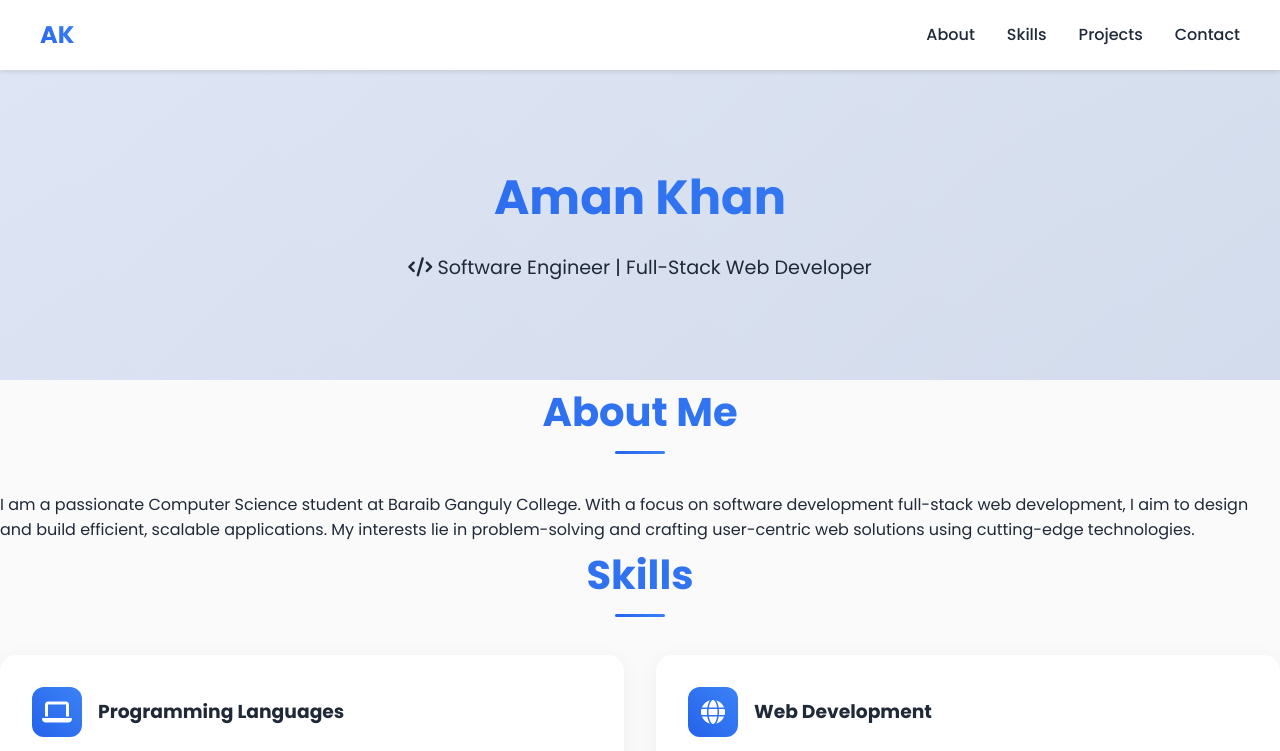
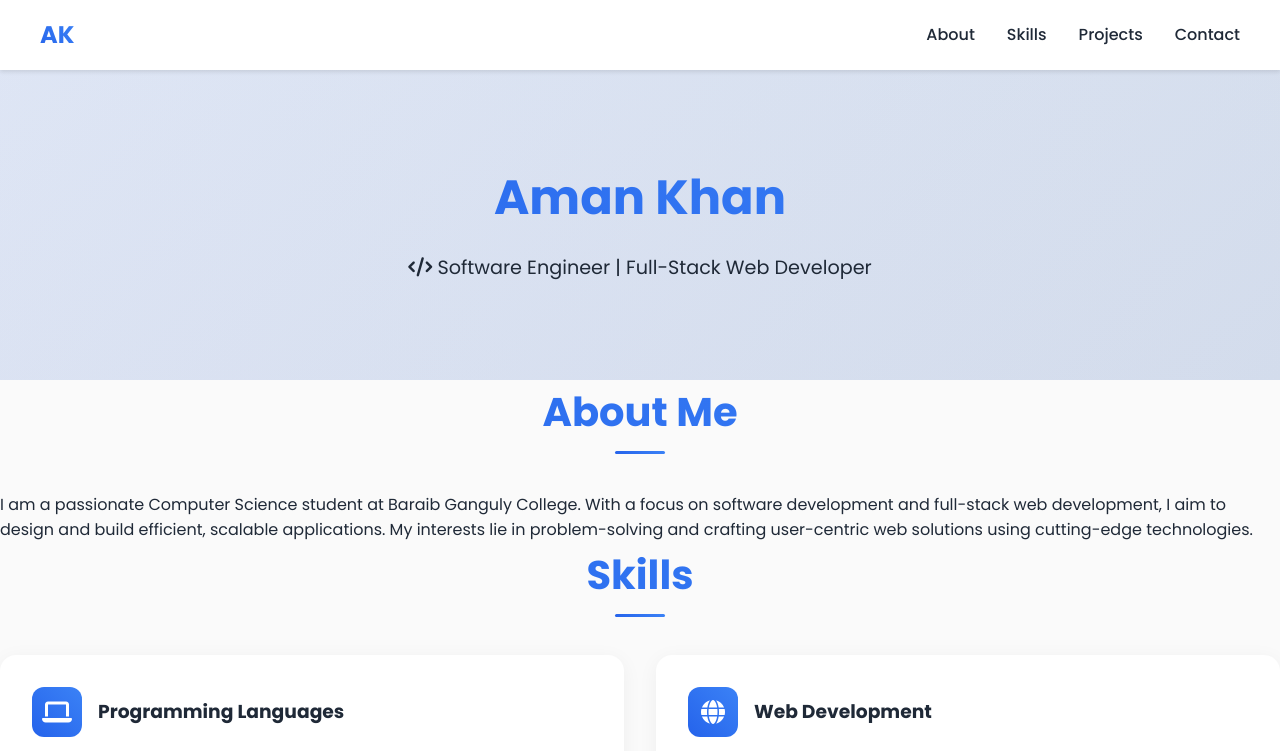
Before and after one commit to Aman00369/Aman-Portfolio-Website, a plain HTML site: page index.html in a window 1280 px wide. Shown: the top 751 px of the page. Drawn offline with Linux system fonts and the light colour scheme.

Commit message:
Update index.html

```diff
--- a/index.html
+++ b/index.html
@@ -385,7 +385,7 @@
         <h2 class="section-title">About Me</h2>
         <div class="about-content">
             <p>I am a passionate Computer Science student at Baraib Ganguly College. With a focus on software
-                development full-stack web development, I aim to design and build efficient, scalable applications. My
+                development and full-stack web development, I aim to design and build efficient, scalable applications. My
                 interests lie in problem-solving and crafting user-centric web solutions using cutting-edge
                 technologies.</p>
         </div>
```
